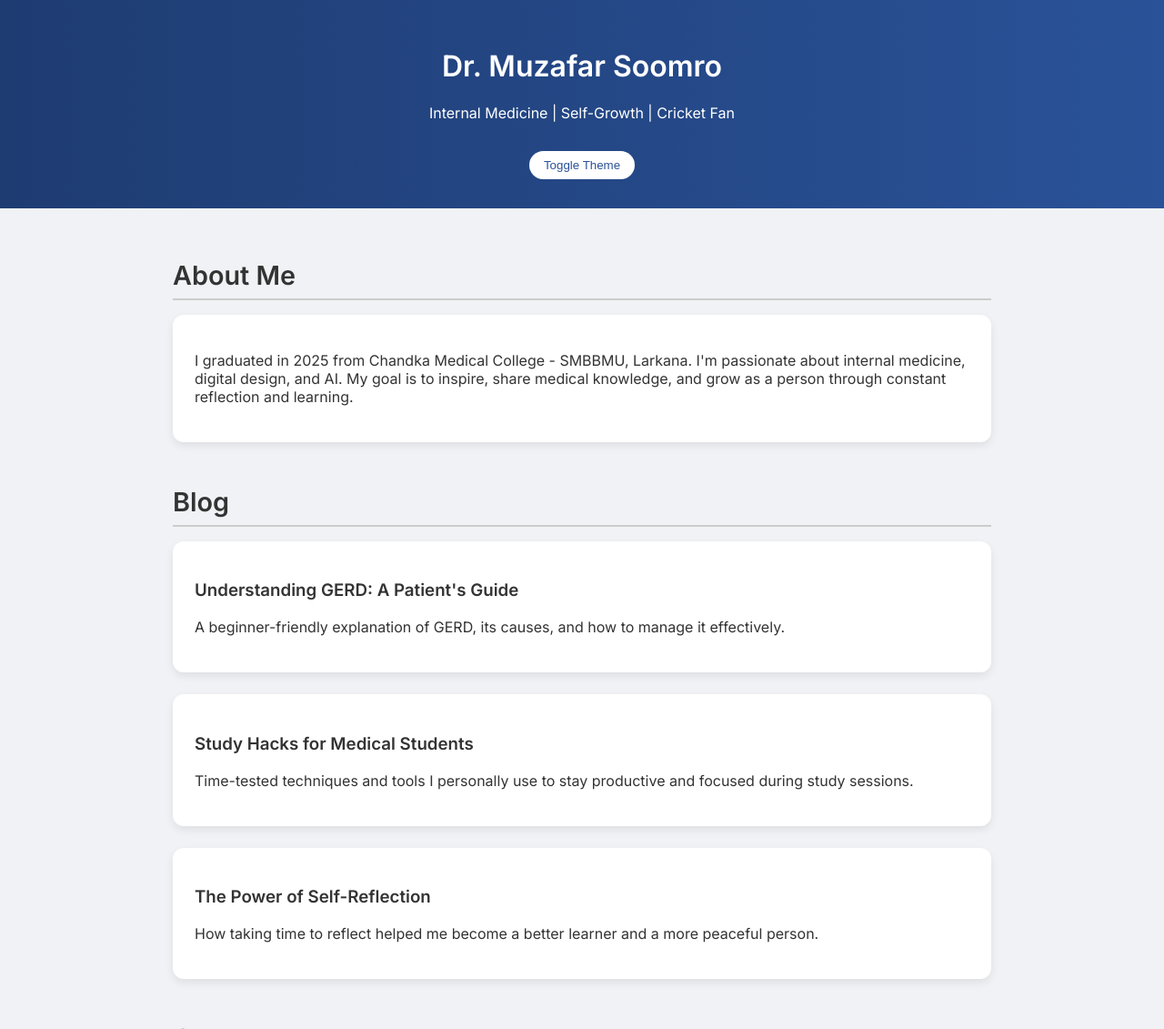
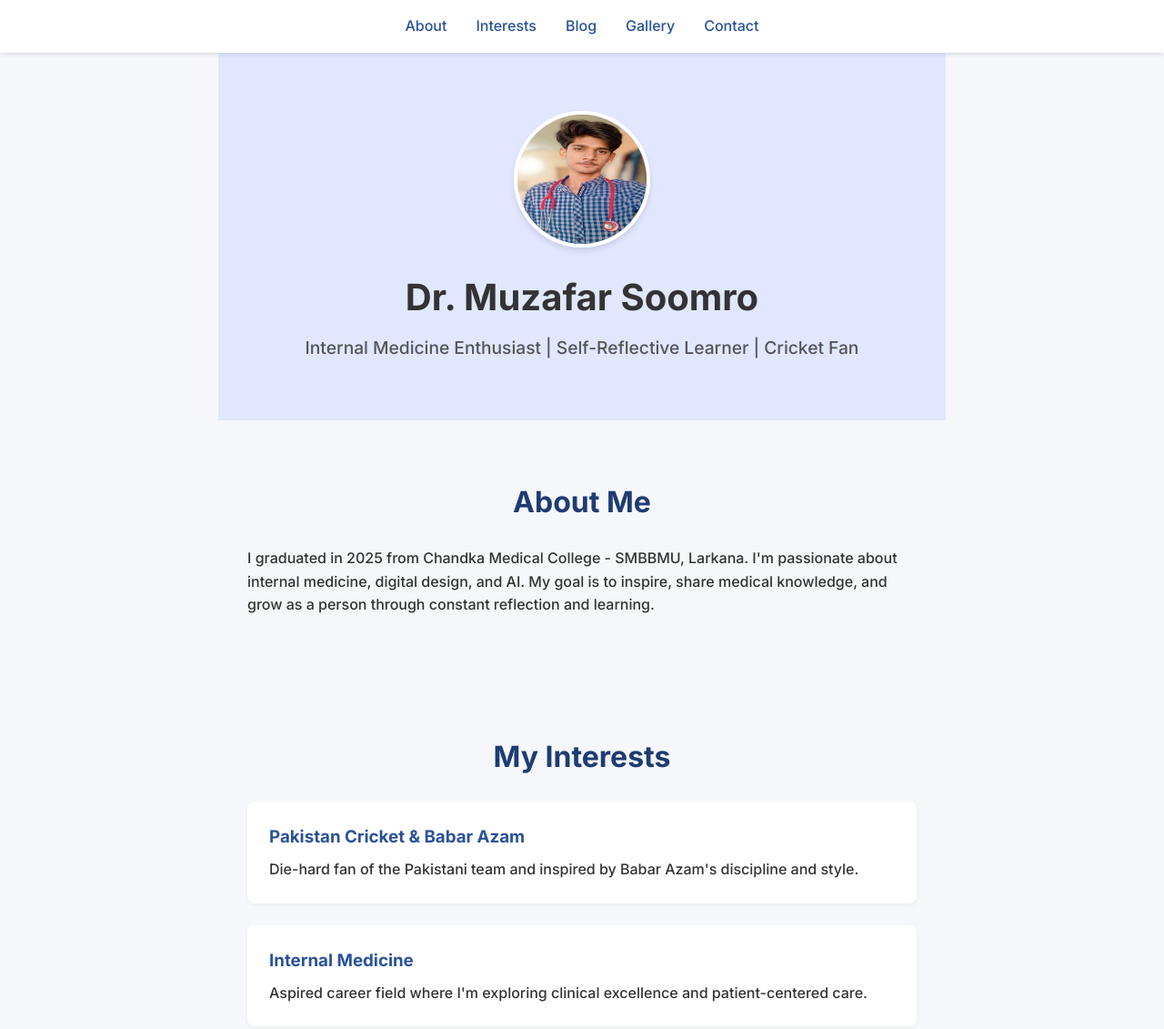
Before and after one commit to farazmuzafar/farazmuzafar.github.io, a plain HTML site: page index.html in a window 1280 px wide. Shown: the top 1131 px of the page at 91% size. Drawn offline with Linux system fonts and the light colour scheme.

Commit message:
Update index.html

```diff
--- a/index.html
+++ b/index.html
@@ -4,152 +4,240 @@
   <meta charset="UTF-8" />
   <meta name="viewport" content="width=device-width, initial-scale=1.0"/>
   <title>Dr. Muzafar Soomro</title>
-  <link href="https://fonts.googleapis.com/css2?family=Inter:wght@400;600&display=swap" rel="stylesheet">
+  <link href="https://fonts.googleapis.com/css2?family=Inter:wght@300;500;700&display=swap" rel="stylesheet">
   <style>
-    body {
+    /* Reset and Base Styles */
+    * {
       margin: 0;
-      font-family: 'Inter', sans-serif;
-      background-color: #f0f2f5;
-      color: #333;
-      transition: background-color 0.3s, color 0.3s;
+      padding: 0;
+      box-sizing: border-box;
     }
 
-    header {
-      text-align: center;
-      padding: 2rem 1rem;
-      background: linear-gradient(to right, #1e3c72, #2a5298);
-      color: white;
+    body {
+      font-family: 'Inter', sans-serif;
+      background-color: #f5f7fa;
+      color: #333;
+      line-height: 1.6;
     }
 
-    .theme-toggle {
-      background: white;
+    a {
       color: #2a5298;
-      border: none;
-      padding: 0.5rem 1rem;
-      border-radius: 20px;
-      cursor: pointer;
-      margin-top: 1rem;
+      text-decoration: none;
     }
 
-    .container {
-      max-width: 900px;
-      margin: auto;
-      padding: 2rem 1rem;
+    /* Navigation Bar */
+    nav {
+      background-color: #fff;
+      padding: 1rem 2rem;
+      position: sticky;
+      top: 0;
+      box-shadow: 0 2px 4px rgba(0,0,0,0.1);
+      z-index: 1000;
     }
 
+    nav ul {
+      display: flex;
+      justify-content: center;
+      list-style: none;
+      gap: 2rem;
+    }
+
+    nav ul li a {
+      font-weight: 500;
+      transition: color 0.3s;
+    }
+
+    nav ul li a:hover {
+      color: #1e3c72;
+    }
+
+    /* Hero Section */
+    .hero {
+      text-align: center;
+      padding: 4rem 2rem;
+      background-color: #e0e7ff;
+    }
+
+    .hero img {
+      width: 150px;
+      height: 150px;
+      border-radius: 50%;
+      border: 4px solid #fff;
+      box-shadow: 0 4px 6px rgba(0,0,0,0.1);
+      margin-bottom: 1rem;
+    }
+
+    .hero h1 {
+      font-size: 2.5rem;
+      margin-bottom: 0.5rem;
+    }
+
+    .hero p {
+      font-size: 1.2rem;
+      color: #555;
+    }
+
+    /* Sections */
     section {
-      margin-bottom: 3rem;
+      padding: 4rem 2rem;
+      max-width: 800px;
+      margin: 0 auto;
     }
 
     .section-title {
-      font-size: 1.8rem;
-      margin-bottom: 1rem;
-      border-bottom: 2px solid #ccc;
-      padding-bottom: 0.5rem;
+      font-size: 2rem;
+      margin-bottom: 1.5rem;
+      text-align: center;
+      color: #1e3c72;
     }
 
-    .card {
-      background: white;
-      padding: 1.5rem;
-      border-radius: 12px;
-      margin-bottom: 1.5rem;
-      box-shadow: 0 4px 10px rgba(0, 0, 0, 0.08);
+    /* Interests */
+    .interests {
+      display: flex;
+      flex-direction: column;
+      gap: 1.5rem;
     }
 
+    .interest {
+      background-color: #fff;
+      padding: 1.5rem;
+      border-radius: 8px;
+      box-shadow: 0 2px 4px rgba(0,0,0,0.05);
+    }
+
+    .interest h3 {
+      margin-bottom: 0.5rem;
+      color: #2a5298;
+    }
+
+    /* Gallery */
     .gallery {
-      display: flex;
-      flex-wrap: wrap;
+      display: grid;
+      grid-template-columns: repeat(auto-fit, minmax(250px, 1fr));
       gap: 1rem;
     }
 
     .gallery img {
       width: 100%;
-      max-width: 280px;
-      border-radius: 12px;
-      object-fit: cover;
+      border-radius: 8px;
+      box-shadow: 0 2px 4px rgba(0,0,0,0.05);
     }
 
-    .contact a {
-      color: #2a5298;
-      text-decoration: none;
+    /* Blog */
+    .blog {
+      display: flex;
+      flex-direction: column;
+      gap: 1rem;
     }
 
-    footer {
-      text-align: center;
-      padding: 1rem;
-      background: #1e3c72;
-      color: white;
+    .blog div {
+      background-color: #fff;
+      padding: 1.5rem;
+      border-radius: 8px;
+      box-shadow: 0 2px 4px rgba(0,0,0,0.05);
     }
 
-    /* Dark Mode */
-    .dark-mode {
-      background-color: #1a1a2e;
-      color: #e0e0e0;
+    .blog div h3 {
+      color: #2a5298;
+      margin-bottom: 1rem;
     }
 
-    .dark-mode .card {
-      background-color: #27293d;
+    /* Contact */
+    .contact p {
+      margin-bottom: 0.5rem;
+      text-align: center;
     }
 
-    .dark-mode header {
-      background: linear-gradient(to right, #000428, #004e92);
+    /* Footer */
+    footer {
+      background-color: #1e3c72;
+      color: #fff;
+      text-align: center;
+      padding: 1rem 2rem;
     }
 
-    .dark-mode footer {
-      background: #000428;
+    /* Responsive */
+    @media (max-width: 600px) {
+      .hero h1 {
+        font-size: 2rem;
       }
 
-    .dark-mode .theme-toggle {
-      background: #444;
-      color: #eee;
+      .hero p {
+        font-size: 1rem;
       }
 
-    .dark-mode .contact a {
-      color: #88c0d0;
-    }
-
-    @media (max-width: 600px) {
-      .gallery {
+      nav ul {
         flex-direction: column;
-        align-items: center;
+        gap: 1rem;
       }
     }
   </style>
 </head>
 <body>
-  <header>
+
+  <!-- Navigation -->
+  <nav>
+    <ul>
+      <li><a href="#about">About</a></li>
+      <li><a href="#interests">Interests</a></li>
+      <li><a href="#blog">Blog</a></li>
+      <li><a href="#gallery">Gallery</a></li>
+      <li><a href="#contact">Contact</a></li>
+    </ul>
+  </nav>
+
+  <!-- Hero Section -->
+  <section class="hero">
+    <img src="profile.jpg" alt="Dr. Muzafar's Profile Picture">
     <h1>Dr. Muzafar Soomro</h1>
-    <p>Internal Medicine | Self-Growth | Cricket Fan</p>
-    <button class="theme-toggle" id="themeToggle">Toggle Theme</button>
-  </header>
+    <p>Internal Medicine Enthusiast | Self-Reflective Learner | Cricket Fan</p>
+  </section>
 
-  <div class="container">
-    <!-- About -->
+  <!-- About Section -->
   <section id="about">
     <h2 class="section-title">About Me</h2>
-      <div class="card">
     <p>I graduated in 2025 from Chandka Medical College - SMBBMU, Larkana. I'm passionate about internal medicine, digital design, and AI. My goal is to inspire, share medical knowledge, and grow as a person through constant reflection and learning.</p>
+  </section>
+
+  <!-- Interests Section -->
+  <section id="interests">
+    <h2 class="section-title">My Interests</h2>
+    <div class="interests">
+      <div class="interest">
+        <h3>Pakistan Cricket & Babar Azam</h3>
+        <p>Die-hard fan of the Pakistani team and inspired by Babar Azam's discipline and style.</p>
+      </div>
+      <div class="interest">
+        <h3>Internal Medicine</h3>
+        <p>Aspired career field where I'm exploring clinical excellence and patient-centered care.</p>
+      </div>
+      <div class="interest">
+        <h3>Self-Reflection</h3>
+        <p>Deeply invested in understanding the self, personal growth, and removing internal illusions.</p>
+      </div>
     </div>
   </section>
 
-    <!-- Blog -->
+  <!-- Blog Section -->
   <section id="blog">
     <h2 class="section-title">Blog</h2>
-      <div class="card">
+    <div class="blog">
+      <div>
         <h3>Understanding GERD: A Patient's Guide</h3>
         <p>A beginner-friendly explanation of GERD, its causes, and how to manage it effectively.</p>
       </div>
-      <div class="card">
+      <div>
         <h3>Study Hacks for Medical Students</h3>
         <p>Time-tested techniques and tools I personally use to stay productive and focused during study sessions.</p>
       </div>
-      <div class="card">
+      <div>
         <h3>The Power of Self-Reflection</h3>
         <p>How taking time to reflect helped me become a better learner and a more peaceful person.</p>
       </div>
+    </div>
   </section>
 
-    <!-- Gallery -->
+  <!-- Gallery Section -->
   <section id="gallery">
     <h2 class="section-title">Gallery</h2>
     <div class="gallery">
@@ -160,28 +248,20 @@
     </div>
   </section>
 
-    <!-- Contact -->
+  <!-- Contact Section -->
   <section id="contact">
     <h2 class="section-title">Contact</h2>
-      <div class="card contact">
     <p>Email: <a href="mailto:farazmuzafar786@gmail.com">farazmuzafar786@gmail.com</a></p>
     <p><a href="https://www.linkedin.com/in/muzafar-soomro-b66252308" target="_blank">LinkedIn</a></p>
     <p><a href="https://www.instagram.com/farazmuzafar" target="_blank">Instagram</a></p>
     <p><a href="https://www.facebook.com/share/16TYpfxWe2/" target="_blank">Facebook</a></p>
     <p><a href="https://x.com/muzafar_faraz" target="_blank">Twitter</a></p>
-      </div>
   </section>
-  </div>
 
+  <!-- Footer -->
   <footer>
     <p>&copy; 2025 Dr. Muzafar Soomro. All rights reserved.</p>
   </footer>
 
-  <script>
-    const toggle = document.getElementById("themeToggle");
-    toggle.addEventListener("click", () => {
-      document.body.classList.toggle("dark-mode");
-    });
-  </script>
 </body>
 </html>
```
Lines whose indentation alone changed are shown as unchanged.
